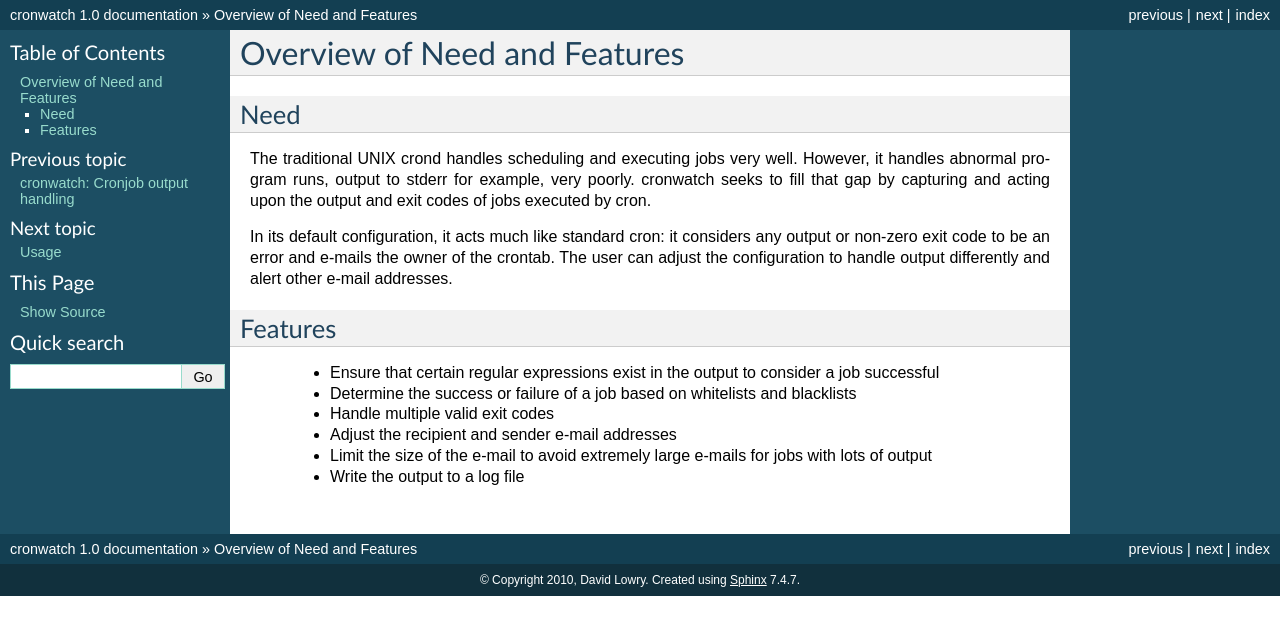
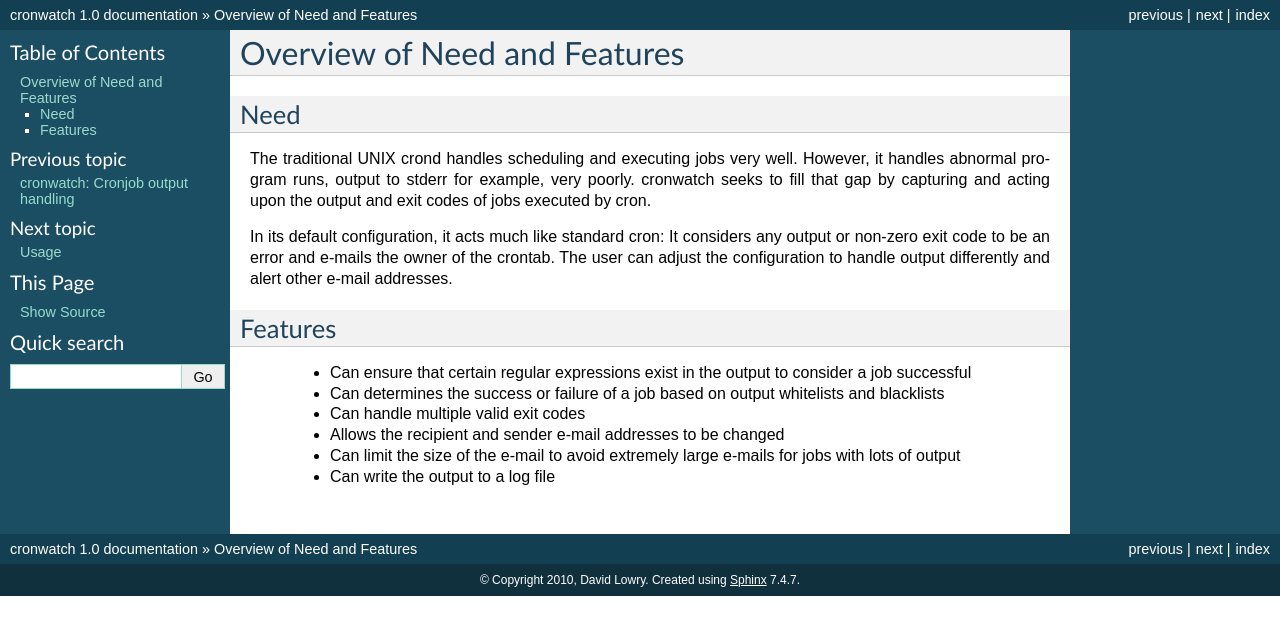
Before and after one commit to wdlowry/cronwatch, a Sphinx documentation site: the page built from docsrc/source/overview.rst, in a window 1280 px wide. Shown: the top 635 px of the page. Built offline with Sphinx 7.4.7, drawn with Linux system fonts in a browser that asks for light colours.

Commit message:
Fixed various documentation bugs

```diff
--- a/docsrc/source/overview.rst
+++ b/docsrc/source/overview.rst
@@ -10,19 +10,19 @@
 poorly. cronwatch seeks to fill that gap by capturing and acting upon the
 output and exit codes of jobs executed by cron.
 
-In its default configuration, it acts much like standard cron: it considers any
+In its default configuration, it acts much like standard cron: It considers any
 output or non-zero exit code to be an error and e-mails the owner of the
 crontab. The user can adjust the configuration to handle output differently and
 alert other e-mail addresses.
 
 Features
 ========
-  * Ensure that certain regular expressions exist in the output to
+  * Can ensure that certain regular expressions exist in the output to
     consider a job successful
-  * Determine the success or failure of a job based on whitelists and
-    blacklists
-  * Handle multiple valid exit codes
-  * Adjust the recipient and sender e-mail addresses
-  * Limit the size of the e-mail to avoid extremely large e-mails for jobs
+  * Can determines the success or failure of a job based on output whitelists
+    and blacklists
+  * Can handle multiple valid exit codes
+  * Allows the recipient and sender e-mail addresses to be changed
+  * Can limit the size of the e-mail to avoid extremely large e-mails for jobs
     with lots of output
-  * Write the output to a log file
+  * Can write the output to a log file
```
Also changed, not shown: docsrc/source/config.rst (+13 -6 lines), docsrc/source/usage.rst (+4 -3 lines).
